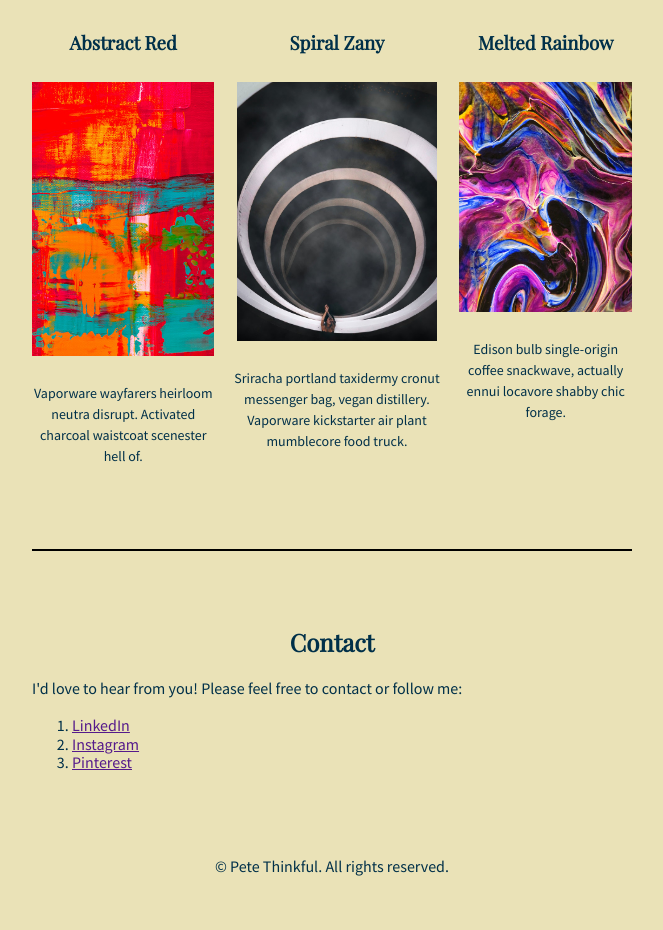
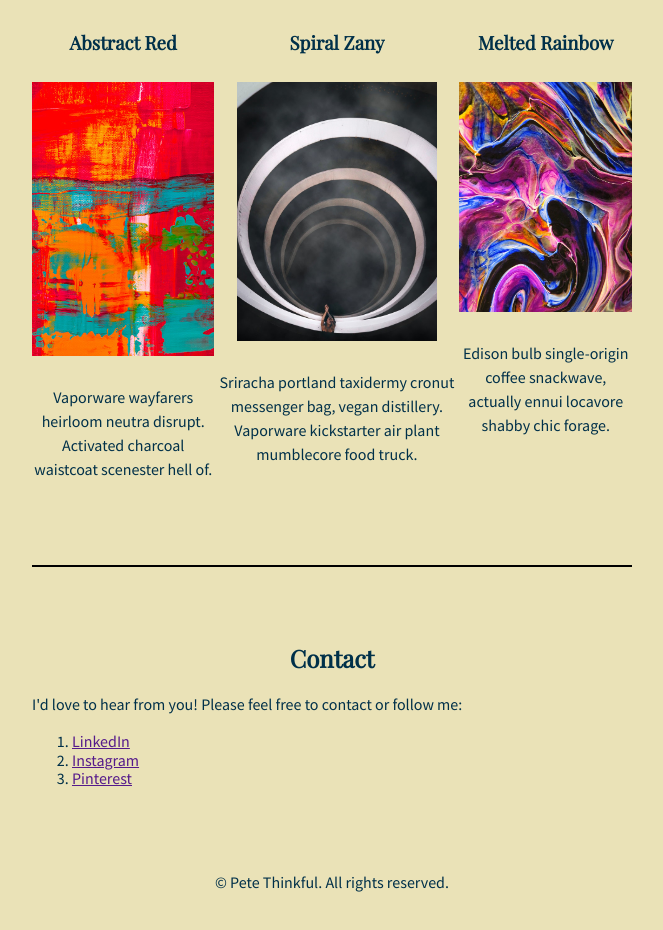
Before and after one commit to ahmedphp90/Project4, a plain HTML site: page index.html in a window 1280 px wide. Shown: the part 970-1900 px from the top of the page, without its empty margins (308-971 px from the left). Drawn offline with nearby package versions, Linux system fonts and the light colour scheme.

Commit message:
Update index.html

```diff
--- a/index.html
+++ b/index.html
@@ -78,7 +78,7 @@
             <div>
               <img src="images/abstract-red.png" alt="Abstract Red" />
             </div>
-            <p style="font-size:14px;">
+            <p>
               Vaporware wayfarers heirloom neutra disrupt. Activated charcoal
               waistcoat scenester hell of.
             </p>
@@ -89,7 +89,7 @@
             <div>
               <img src="images/spiral-zany.png" alt="Spiral Zany" />
             </div>
-            <p style="font-size:14px;">
+            <p>
               Sriracha portland taxidermy cronut messenger bag, vegan
               distillery. Vaporware kickstarter air plant mumblecore food truck.
             </p>
@@ -100,7 +100,7 @@
             <div>
               <img src="images/melted-rainbow.png" alt="Melted Rainbow" />
             </div>
-            <p style="font-size:14px;">
+            <p>
               Edison bulb single-origin coffee snackwave, actually ennui
               locavore shabby chic forage.
             </p>
```
